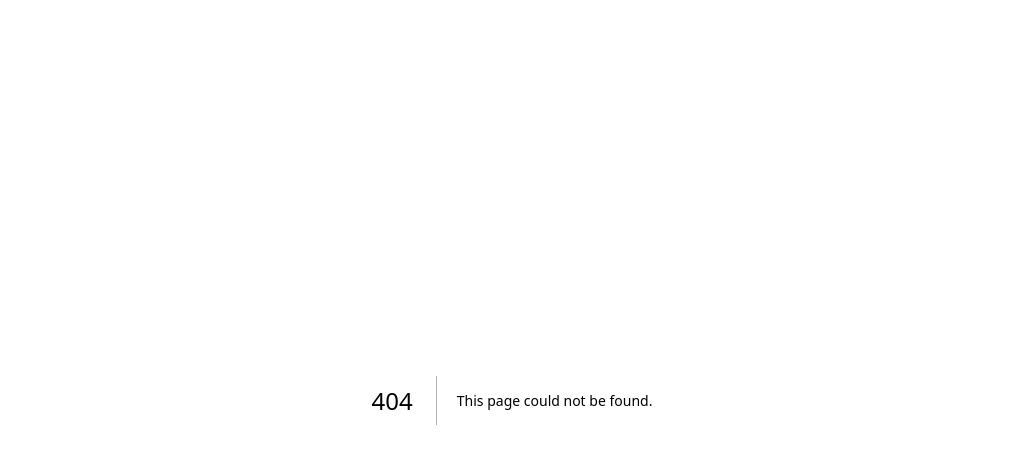
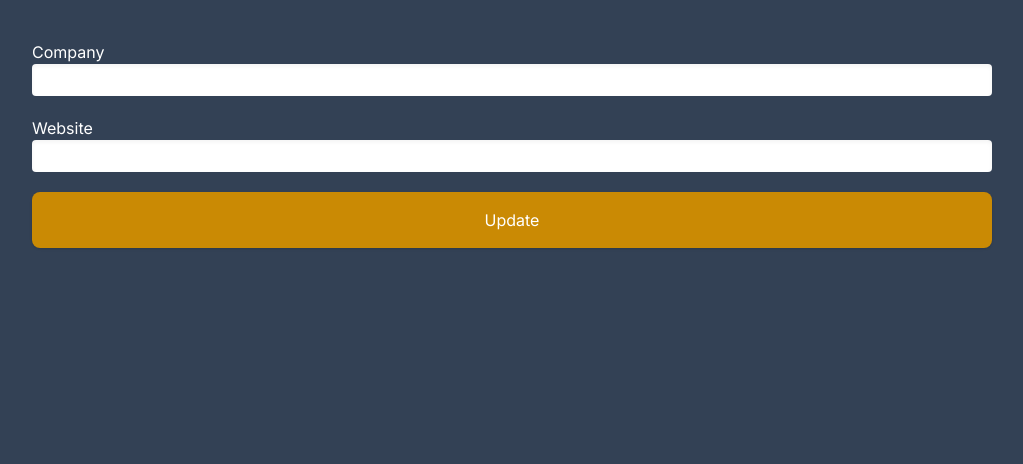
Before and after one commit to ShawnPotter/job-search, a Next.js app: page /edit/1 in a window 1280 px wide. Before the commit this address had no page. Shown: the top 464 px of the page, without its empty margins (128-1151 px from the left). Built offline with nearby package versions, Linux system fonts and the light colour scheme.

Commit message:
added edit page

```diff
--- /dev/null
+++ b/app/edit/[id]/page.tsx
@@ -0,0 +1,37 @@
+import React from 'react'
+
+function Edit() {
+	return (
+		<div className='flex w-full mt-10 justify-center'>
+			<form className='flex flex-col w-full md:w-3/4 justify-center items-center mx-10 '>
+				<div className='w-full'>
+					<label>
+						Company{' '}
+						<input
+							type='text'
+							className='w-full p-1 rounded shadow-inner'
+						/>
+					</label>
+				</div>
+				<div className='w-full mt-5'>
+					<label>
+						Website{' '}
+						<input
+							type='text'
+							className='w-full p-1 rounded shadow-inner'
+						/>
+					</label>
+				</div>
+				<div className='mt-5 w-full flex justify-center'>
+					<input
+						type='submit'
+						value='Update'
+						className='flex justify-center bg-yellow-600 py-4 w-full rounded-lg shadow align-center'
+					/>
+				</div>
+			</form>
+		</div>
+	)
+}
+
+export default Edit
```
